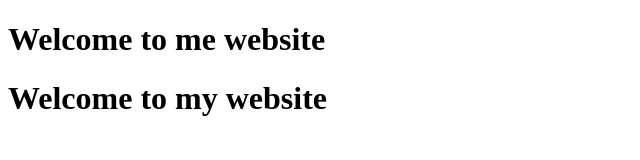
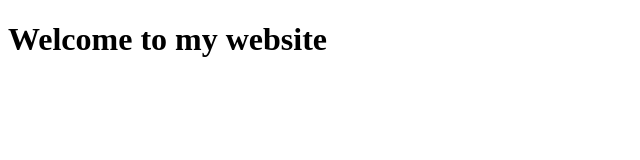
Before and after one commit to JRenGomez/My_First_Repo_JacobG, a plain HTML site: page Index.html in a window 1280 px wide. Shown: the whole page, without its empty margins (0-640 px from the left). Drawn offline with Linux system fonts and the light colour scheme.

Commit message:
Index
Delete files/ script edit

```diff
--- a/Index.html
+++ b/Index.html
@@ -6,9 +6,6 @@
     <title>Document</title>
 </head›
 ‹body>
-    <h1 >Welcome to me website</h1>
-
-</head>
     <h1>Welcome to my website</h1>
 </body>
 </html>
```
Also changed, not shown: Index.html.txt (deleted), New Text Document.txt (deleted).
